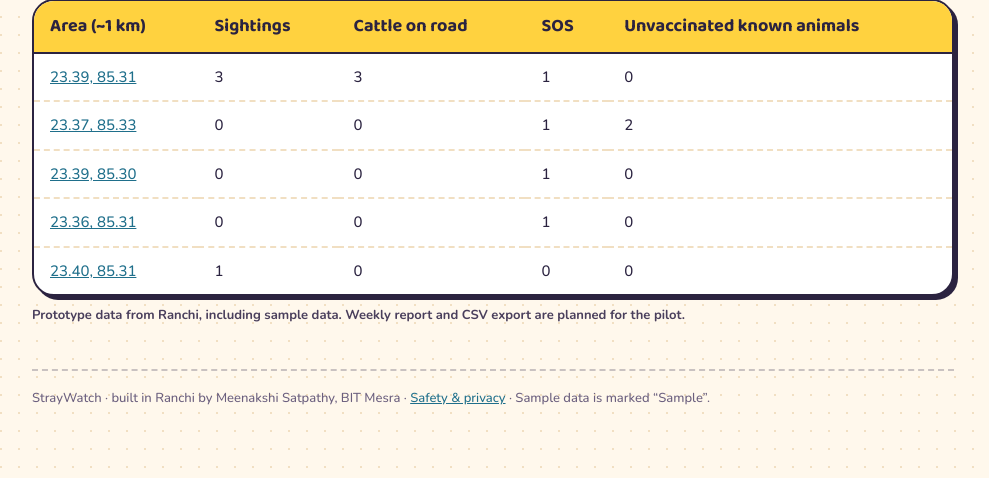
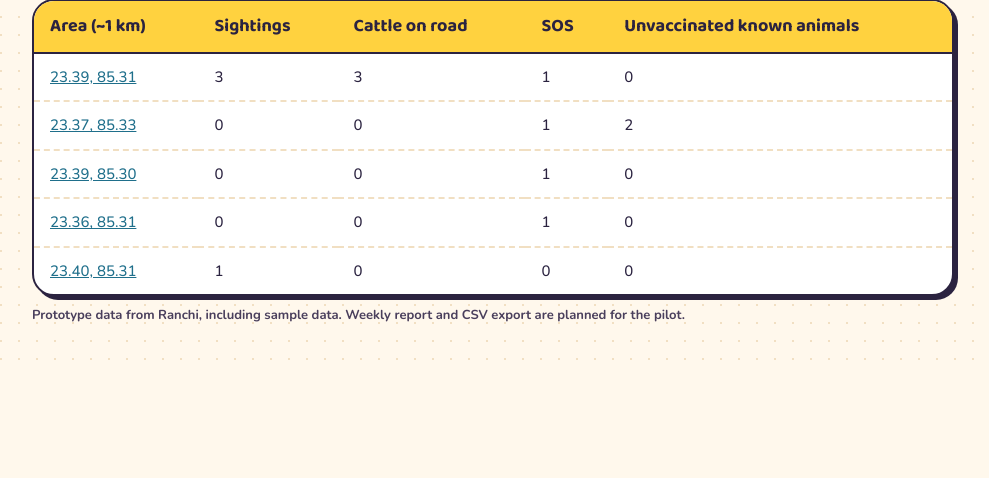
Before and after one commit to meenakshisatpathy20-del/STRAYWATCH, a FastAPI app: page /city in a window 1280 px wide. Shown: the part 1792-2270 px from the top of the page, without its empty margins (278-1267 px from the left). After the commit the page ends 2152 px from the top, so only its background shows below. Run offline with FastAPI, Linux system fonts and the light colour scheme; data comes from the database, SQL or seed files in the repository; data that the repository does not hold is empty.

Commit message:
Remove the page footer

```diff
--- a/app/templates/base.html
+++ b/app/templates/base.html
@@ -39,7 +39,6 @@
 </aside>
 <main class="content" id="main">
 {% block content %}{% endblock %}
-<footer class="site-foot">StrayWatch · built in Ranchi by Meenakshi Satpathy, BIT Mesra · <a href="/promise">Safety &amp; privacy</a> · Sample data is marked “Sample”.</footer>
 </main>
 {% if active != "/demo" %}
 <button class="chatfab" id="chatFab" type="button" aria-expanded="false" aria-controls="chatPanel">
```
